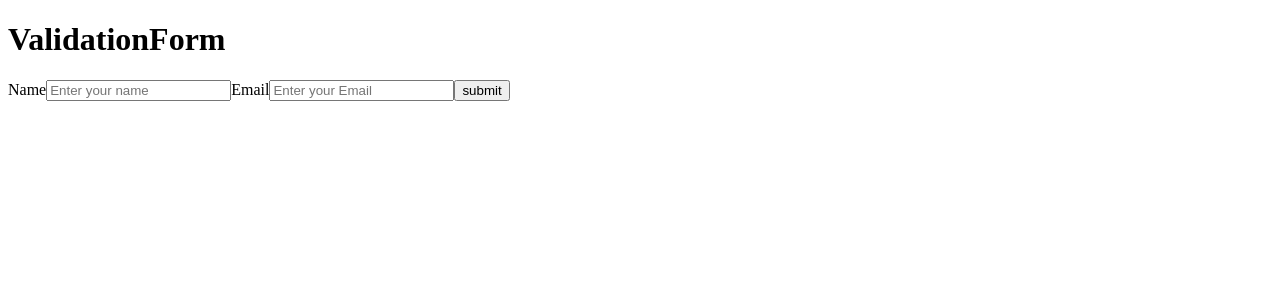
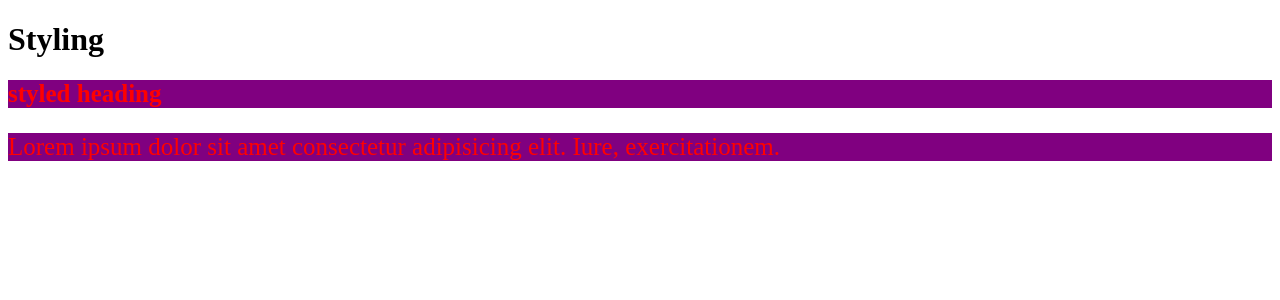
Before and after one commit to qazimoizz/LearnReactJSXtwo, a React (Vite) app: page / in a window 1280 px wide. Shown: the top 300 px of the page. Built offline with nearby package versions, Linux system fonts and the light colour scheme.

Commit message:
added one more

```diff
--- a/src/App.jsx
+++ b/src/App.jsx
@@ -4,13 +4,15 @@
 // import ToggleText from "./ToggleText"
 
 // import NewForm from "./NewForm"
-import ValidationForm from "./ValidationForm"
+import Revision1 from "./Revision1"
+// import ValidationForm from "./ValidationForm"
 
 function App() {
 
   return (
     <>
-  <ValidationForm/>
+<Revision1/>
+  {/* <ValidationForm/> */}
   {/* <NewForm/> */}
     {/* <MultiFormHandling/> */}
     {/* <ToggleText/>
--- /dev/null
+++ b/src/Revision1.jsx
@@ -0,0 +1,18 @@
+
+const Revision1 = () => {
+  const style = {
+    color: "red",
+    backgroundColor: "purple",
+    fontSize:"25px"
+  }
+    return (
+    <>
+    <h1>Styling</h1>
+
+    <h2 style={style}>styled heading</h2>
+    <p style={style}>Lorem ipsum dolor sit amet consectetur adipisicing elit. Iure, exercitationem.</p>
+    </>
+  )
+}
+
+export default Revision1
```
